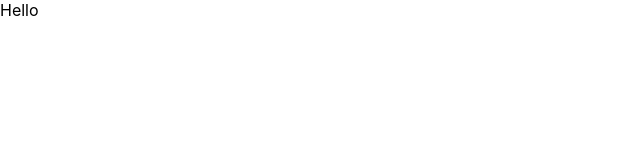
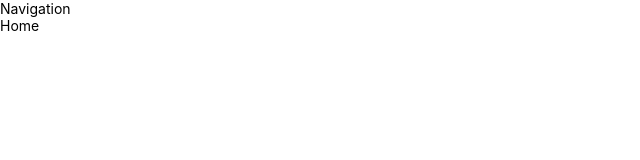
Before and after one commit to amichno/country-searcher, a React (Create React App) app: page / in a window 1280 px wide. Shown: the top 160 px of the page, without its empty margins (0-640 px from the left). Built offline with nearby package versions, Linux system fonts and the light colour scheme.

Commit message:
update routing

```diff
--- a/package.json
+++ b/package.json
@@ -8,6 +8,7 @@
     "@testing-library/user-event": "^13.5.0",
     "react": "^18.2.0",
     "react-dom": "^18.2.0",
+    "react-router-dom": "^6.3.0",
     "react-scripts": "5.0.1",
     "styled-components": "^5.3.5",
     "web-vitals": "^2.1.4"
--- a/src/assets/styles/GlobalStyles.js
+++ b/src/assets/styles/GlobalStyles.js
@@ -6,9 +6,9 @@ export const GlobalStyle = createGlobalStyle`
 
 
     html{
-
         box-sizing: border-box;
         min-width: 375px;
+        font-size:14px;
     }
 
     *{
--- /dev/null
+++ b/src/components/countryDetails/countryDetails.component.jsx
@@ -0,0 +1,7 @@
+const CountryDetails = () =>{
+    return(
+        <div>Details</div>
+    )
+}
+
+export default CountryDetails;
--- /dev/null
+++ b/src/components/home/home.component.jsx
@@ -0,0 +1,7 @@
+const Home = () =>{
+    return(
+        <div>Home</div>
+    )
+}
+
+export default Home;
--- a/src/components/main/main.component.jsx
+++ b/src/components/main/main.component.jsx
@@ -1,6 +1,15 @@
 import { ThemeProvider } from "styled-components";
 import { GlobalStyle } from "../../assets/styles/GlobalStyles";
 import { themeLight } from "../../assets/styles/themeLight";
+import Navigation from "../navigation/navigation.component";
+import { useEffect,useState } from "react";
+import Home from "../home/home.component";
+import CountryDetails from "../countryDetails/countryDetails.component";
+import { BrowserRouter,
+         Routes,
+         Route,
+} from "react-router-dom";
+
 
 const Main = () =>{
 
@@ -8,7 +17,14 @@ const Main = () =>{
         <>
             <ThemeProvider theme={themeLight}>
                 <GlobalStyle />
-                <div>Hello</div>
+                <BrowserRouter>
+                    <Routes>
+                       <Route path ="/" element ={<Navigation />}>
+                            <Route index={true} element={<Home />}></Route>
+                            <Route path="Details" element={<CountryDetails/>}></Route>
+                       </Route>
+                    </Routes>
+                </BrowserRouter>
             </ThemeProvider>
         </>
     )
--- /dev/null
+++ b/src/components/navigation/navigation.component.jsx
@@ -0,0 +1,15 @@
+import {Outlet} from "react-router-dom";
+
+const Header = ()=>{
+
+    return(
+        <>
+            <div>Navigation</div>
+            <Outlet/>
+        </>
+
+    )
+
+}
+
+export default Header;
```
Also changed, not shown: src/components/home/home.styles.js (added, +7 -0 lines), src/components/navigation/navigation.styles.js (added), 1 other file (tests, documents, lock files or other folders).
